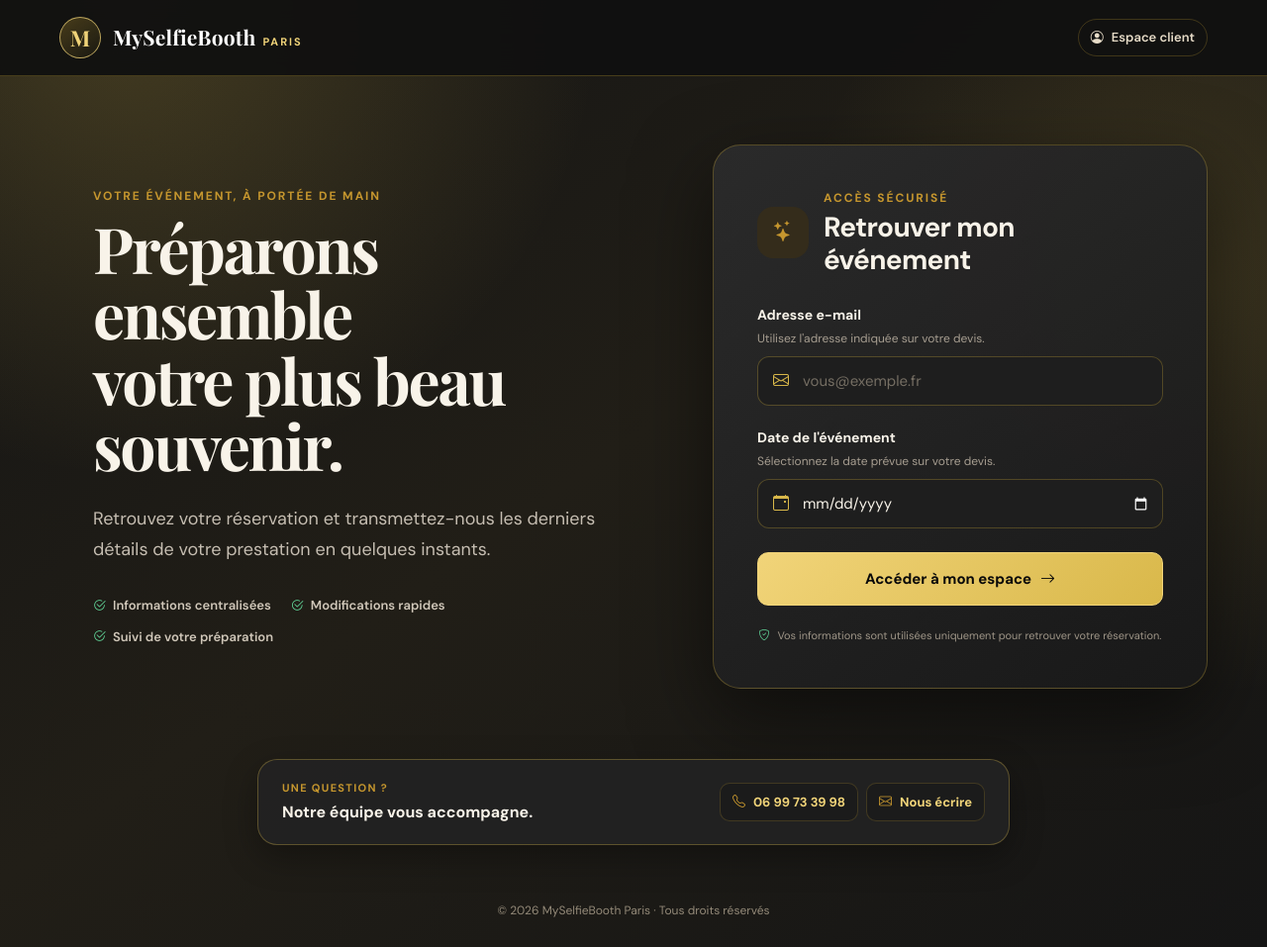
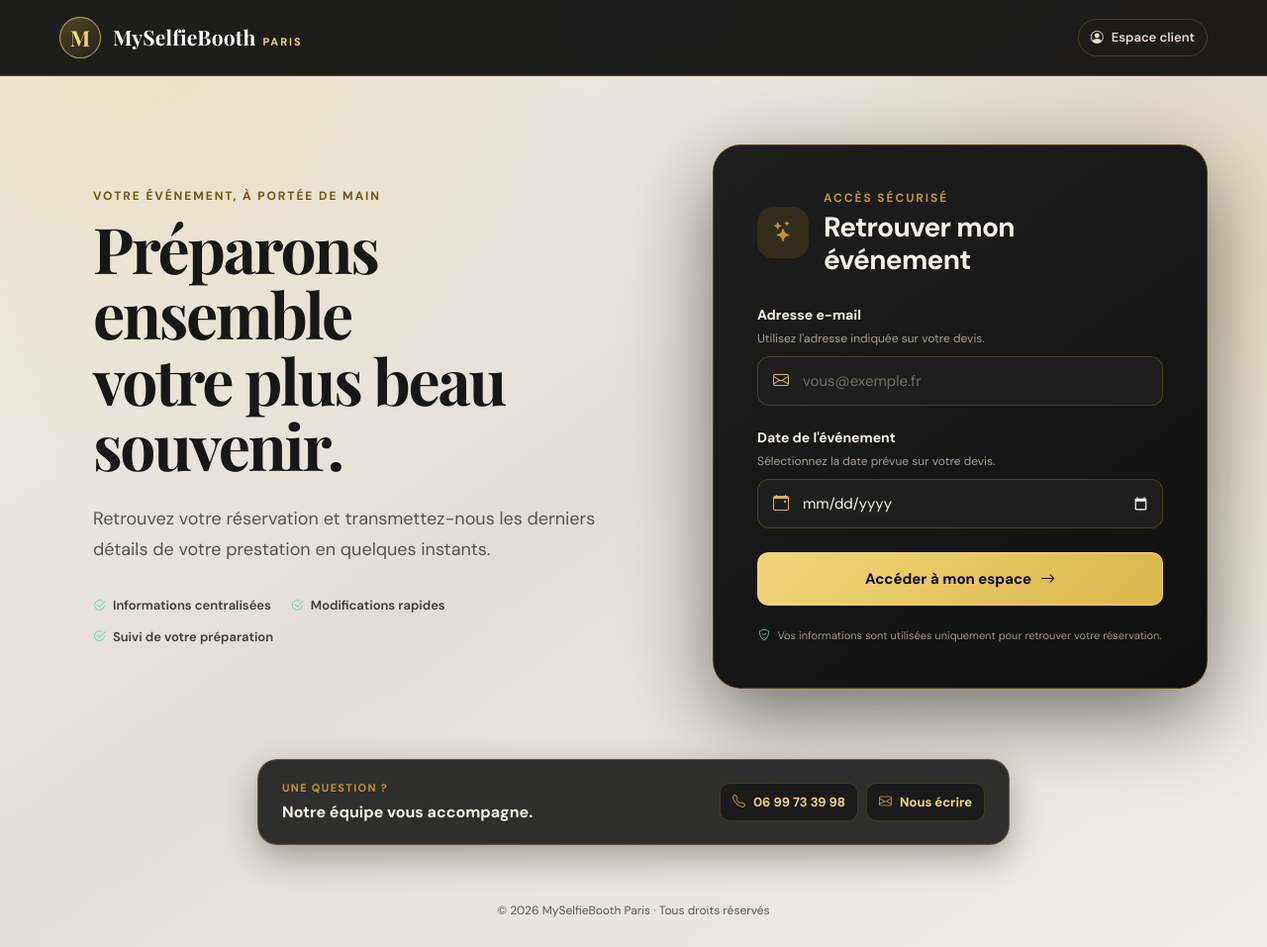
Before and after one commit to stephanefly/reservation, a Django app: page /espace_client/ in a window 1280 px wide. Shown: the whole page at 99% size. Run offline with Django 4.2, Linux system fonts and the light colour scheme; parts of the project's set-up code (start-up, migrations or seed data) failed here and were passed over; some libraries are stand-ins or nearby versions.

Commit message:
Crée le contraste fond clair et cartes sombres

```diff
--- a/app/static/css/espace_client.css
+++ b/app/static/css/espace_client.css
@@ -2,7 +2,7 @@
     --ink: #f8f3e9;
     --ink-soft: #c5bdb1;
     --paper: #242424;
-    --cream: #171717;
+    --cream: #e7e3dc;
     --cream-deep: #342c1b;
     --gold: #d9b84a;
     --gold-dark: #c5962e;
@@ -36,9 +36,9 @@ body.client-body {
     flex-direction: column;
     color: var(--ink);
     background:
-        radial-gradient(circle at 10% 0%, rgba(217, 184, 74, 0.24), transparent 30rem),
-        radial-gradient(circle at 95% 30%, rgba(217, 184, 74, 0.15), transparent 26rem),
-        linear-gradient(145deg, #141414 0%, #211e17 48%, #151515 100%),
+        radial-gradient(circle at 10% 0%, rgba(217, 184, 74, 0.28), transparent 30rem),
+        radial-gradient(circle at 95% 30%, rgba(217, 184, 74, 0.18), transparent 26rem),
+        linear-gradient(145deg, #f4f2ee 0%, #e3ded5 48%, #f0ede7 100%),
         var(--cream);
     font-family: "DM Sans", system-ui, -apple-system, BlinkMacSystemFont, "Segoe UI", sans-serif;
     -webkit-font-smoothing: antialiased;
@@ -226,7 +226,7 @@ a:hover {
 
 .client-footer {
     padding: 21px 20px 28px;
-    color: #948a79;
+    color: #5f584f;
     font-size: 12px;
     text-align: center;
 }
@@ -243,6 +243,11 @@ a:hover {
 .login-intro {
     max-width: 560px;
     padding-left: clamp(0px, 3vw, 34px);
+    color: #171717;
+}
+
+.login-intro .page-eyebrow {
+    color: #745410;
 }
 
 .login-intro h1,
@@ -261,7 +266,7 @@ a:hover {
 .login-intro > p {
     max-width: 510px;
     margin: 25px 0 0;
-    color: var(--ink-soft);
+    color: #59534b;
     font-size: 18px;
     line-height: 1.7;
 }
@@ -277,7 +282,7 @@ a:hover {
     display: inline-flex;
     align-items: center;
     gap: 7px;
-    color: #d0c7b9;
+    color: #403b35;
     font-size: 13px;
     font-weight: 600;
 }
@@ -290,7 +295,7 @@ a:hover {
     padding: clamp(28px, 4vw, 44px);
     border: 1px solid rgba(212, 175, 55, 0.3);
     border-radius: var(--radius-lg);
-    background: linear-gradient(145deg, rgba(43, 43, 43, 0.98), rgba(25, 25, 25, 0.98));
+    background: linear-gradient(145deg, rgba(28, 28, 28, 0.99), rgba(12, 12, 12, 0.99));
     box-shadow: var(--shadow-lg);
 }
 
@@ -552,7 +557,7 @@ textarea.form-control {
     padding: clamp(24px, 4vw, 34px);
     border: 1px solid var(--line);
     border-radius: var(--radius-md);
-    background: linear-gradient(145deg, rgba(42, 42, 42, 0.98), rgba(27, 27, 27, 0.98));
+    background: linear-gradient(145deg, rgba(29, 29, 29, 0.99), rgba(15, 15, 15, 0.99));
     box-shadow: var(--shadow-sm);
 }
 
@@ -669,7 +674,7 @@ button.completion-action {
     padding: 26px;
     border: 1px solid var(--line);
     border-radius: var(--radius-md);
-    background: linear-gradient(145deg, rgba(40, 40, 40, 0.98), rgba(25, 25, 25, 0.98));
+    background: linear-gradient(145deg, rgba(27, 27, 27, 0.99), rgba(13, 13, 13, 0.99));
     box-shadow: var(--shadow-sm);
 }
 
@@ -830,7 +835,7 @@ button.completion-action {
     border-radius: 20px;
     border: 1px solid rgba(212, 175, 55, 0.32);
     color: var(--ink);
-    background: #252525;
+    background: #171717;
     box-shadow: 0 28px 80px rgba(0, 0, 0, 0.68);
 }
 
@@ -850,7 +855,7 @@ button.completion-action {
 .modal-body {
     padding: 24px;
     color: var(--ink-soft);
-    background: #252525;
+    background: #171717;
     font-size: 14px;
     line-height: 1.6;
 }
```
